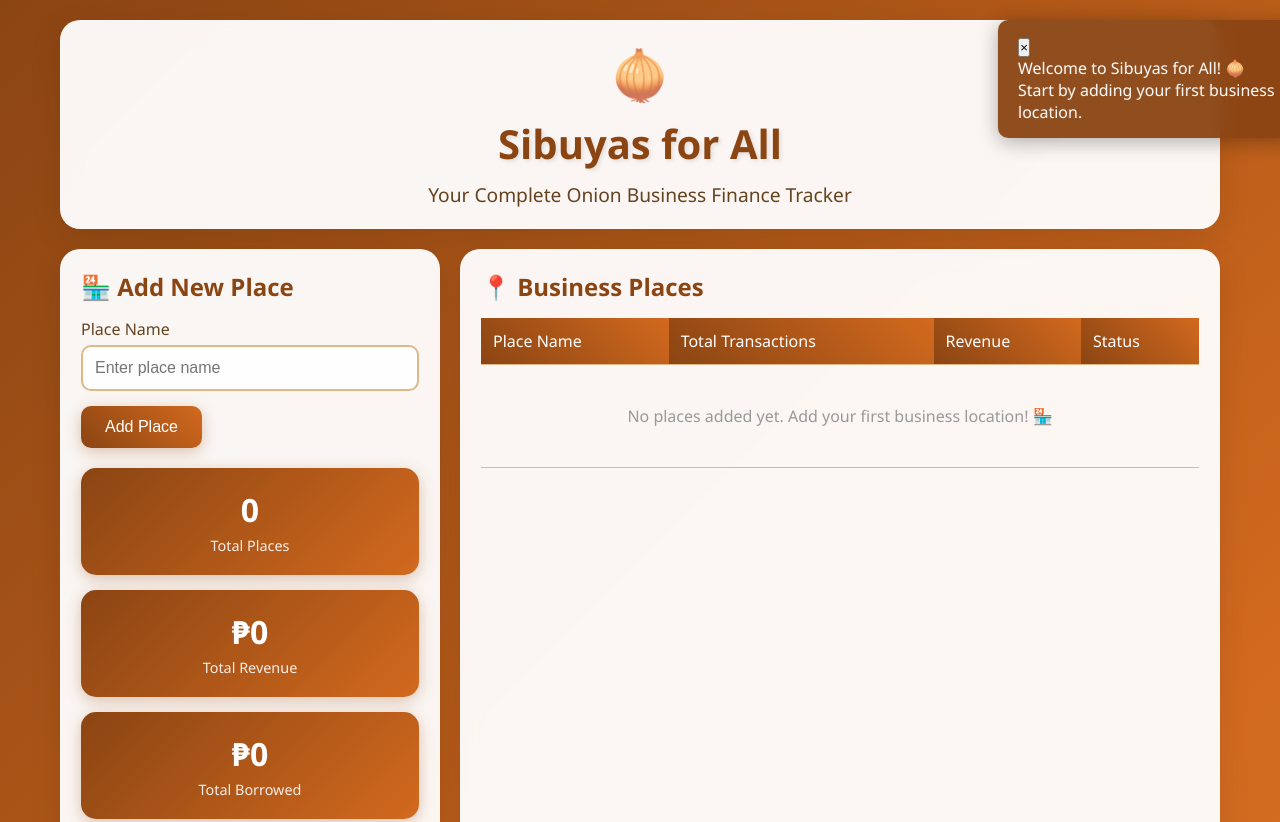
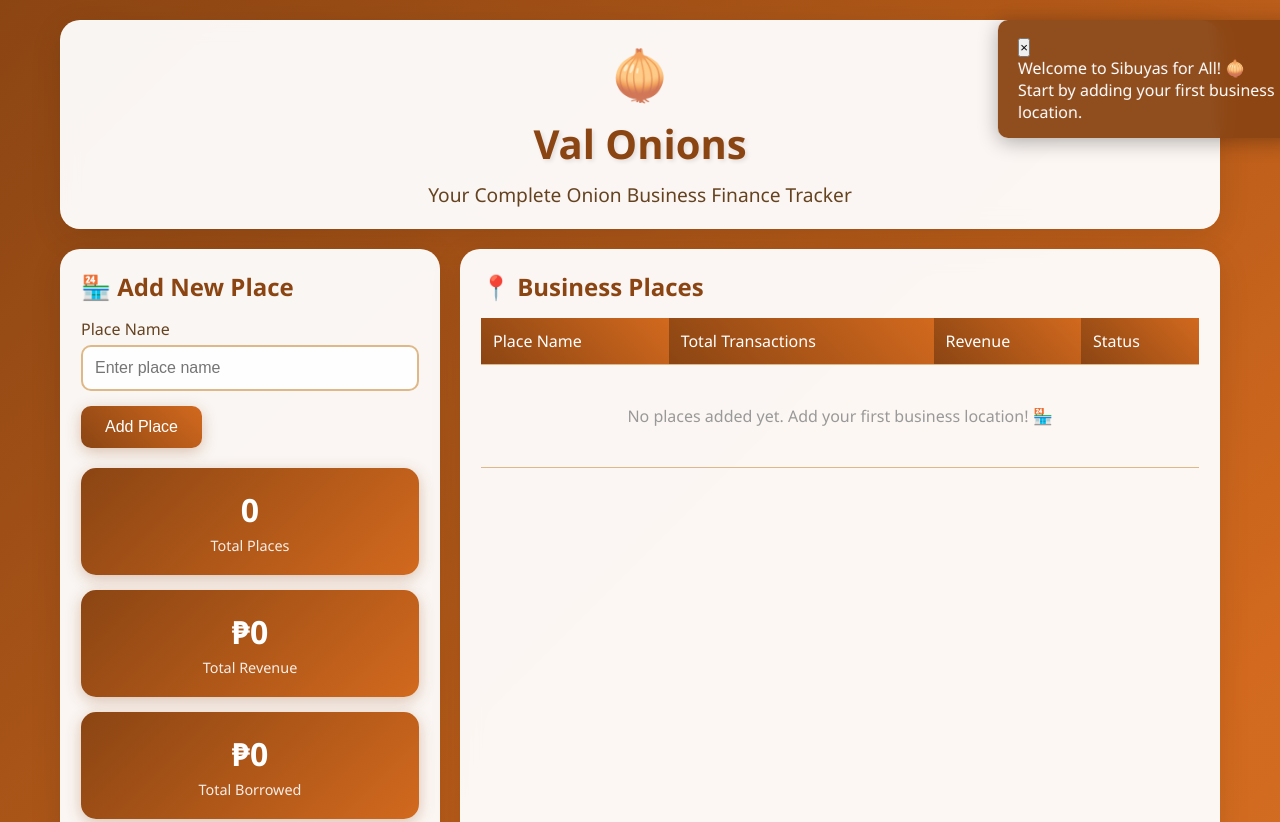
Before and after one commit to Kerbypogi-0/onionbusiness, a plain HTML site: page index.html in a window 1280 px wide. Shown: the top 822 px of the page. Drawn offline with nearby package versions, Linux system fonts and the light colour scheme.

Commit message:
Update index.html

```diff
--- a/index.html
+++ b/index.html
@@ -412,7 +412,7 @@
     <div class="app-container">
         <div class="header">
             <div class="onion-icon">🧅</div>
-            <h1>Sibuyas for All</h1>
+            <h1>Val Onions</h1>
             <p class="subtitle">Your Complete Onion Business Finance Tracker</p>
         </div>
 
```
